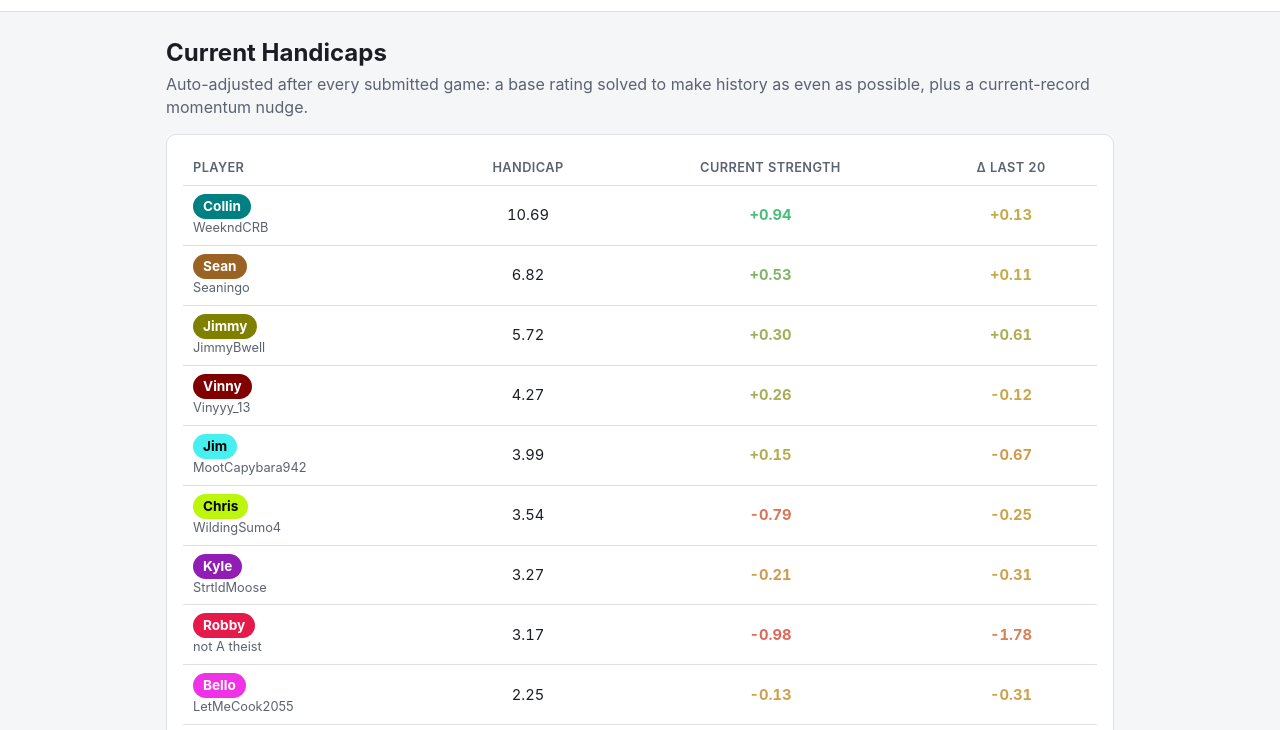
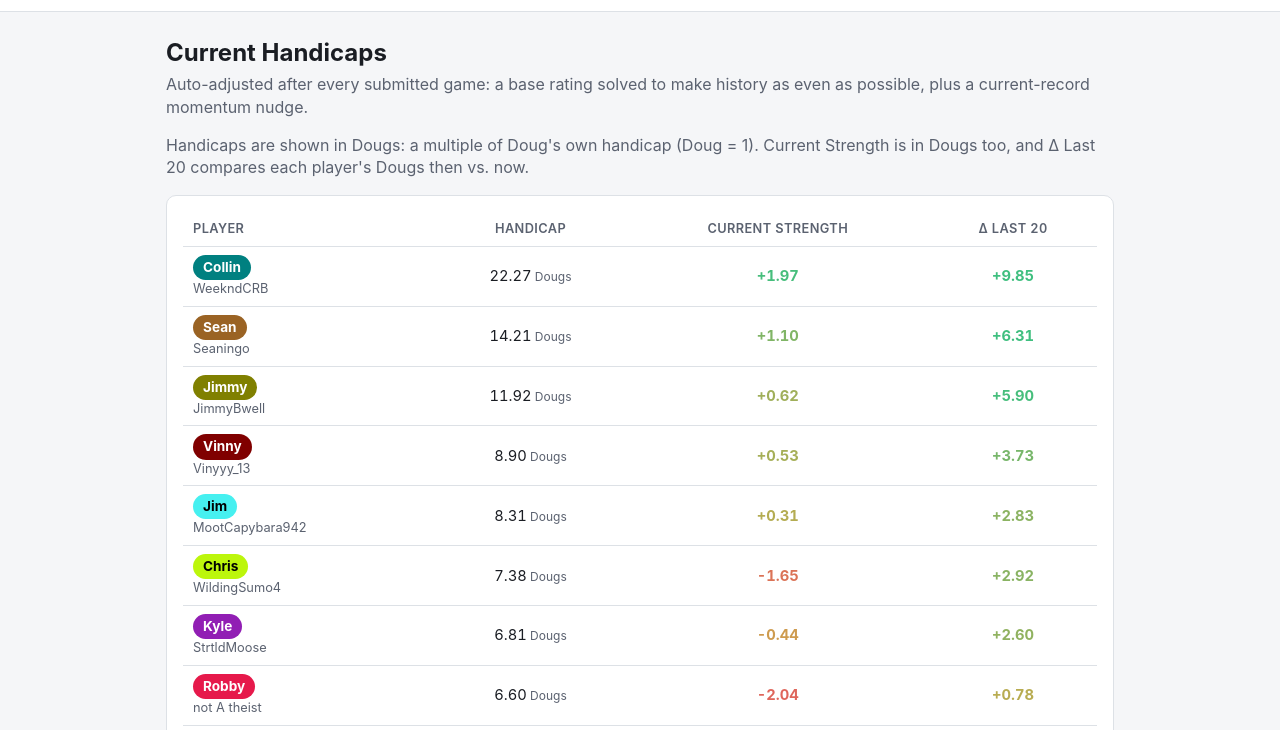
Before and after one commit to robbyho-aoe2/fortnite, a website: page public/handicaps.html in a window 1280 px wide. Shown: the part 50-780 px from the top of the page. Drawn offline with Linux system fonts and the light colour scheme.

Commit message:
Show handicaps as multiples of Doug's ("Dougs") on the Handicaps page
Display only - storage and the solver are untouched. Each player's
handicap is divided by Doug's published handicap (Doug reads just "Doug");
Current Strength uses the same unit, and Delta Last 20 compares each
player's Dougs against Doug's handicap at each point in time, so Doug is
always +0.00 and a moving Doug doesn't make everyone else look like they
changed.

Doug's published handicap has dipped to ~0 and slightly negative before
(base is floored at 0.25 but the strength factor can push the published
value lower), which would make a ratio explode - below 0.1 the page falls
back to raw handicaps with an explanatory note. Verified every row against
an independent computation and the fallback with a doctored Doug.

Cache-bust versions bumped (app.js v=4, style.css v=3).

Co-Authored-By: Claude Sonnet 5.5 <noreply@anthropic.com>

```diff
--- a/public/app.js
+++ b/public/app.js
@@ -102,6 +102,34 @@ function hcChangeOver(history, playerKey, stepsBack) {
   const past = history[pastIndex].publishedHC[playerKey];
   if (current == null || past == null) return null;
   return current - past;
+}
+
+// ---- Showing handicaps as multiples of Doug's ("Dougs") ----
+// Display only: handicaps are still stored and solved in raw units. Doug's own
+// published handicap is the unit, so Doug is exactly 1 ("Doug"). If his number
+// is too close to zero (it has dipped negative before - base is floored at
+// 0.25 but the strength factor can push the published value below that) a
+// ratio is meaningless or explodes, so callers get null and fall back to raw.
+const DOUG_UNIT_MIN = 0.1;
+function dougUnitFrom(dougHC) {
+  return Number.isFinite(dougHC) && dougHC >= DOUG_UNIT_MIN ? dougHC : null;
+}
+function dougUnit(players) {
+  return dougUnitFrom(players.find((p) => p.key === "doug")?.publishedHC);
+}
+
+// Change in a player's Dougs between now and `stepsBack` recomputes ago, with
+// each point measured against Doug's handicap *at that time* - so Doug is
+// always +0.00 and a rising Doug doesn't make everyone else look like they
+// dropped. Null if either end has no usable Doug unit (or no data).
+function hcDougChangeOver(history, playerKey, stepsBack) {
+  if (!history || history.length < 2) return null;
+  const now = history.at(-1).publishedHC;
+  const then = history[Math.max(0, history.length - 1 - stepsBack)].publishedHC;
+  const unitNow = dougUnitFrom(now.doug);
+  const unitThen = dougUnitFrom(then.doug);
+  if (unitNow == null || unitThen == null || now[playerKey] == null || then[playerKey] == null) return null;
+  return now[playerKey] / unitNow - then[playerKey] / unitThen;
 }
 
 // Kept in sync with lib/moose.js — duplicated here because app.js loads as a
--- a/public/handicaps.html
+++ b/public/handicaps.html
@@ -12,7 +12,7 @@
 <meta name="mobile-web-app-capable" content="yes" />
 <meta name="apple-mobile-web-app-capable" content="yes" />
 <meta name="apple-mobile-web-app-title" content="FTN Tracker" />
-<link rel="stylesheet" href="style.css?v=2" />
+<link rel="stylesheet" href="style.css?v=3" />
 </head>
 <body>
 <nav class="top">
@@ -27,6 +27,7 @@
 <div class="wrap">
   <h1>Current Handicaps</h1>
   <p class="sub">Auto-adjusted after every submitted game: a base rating solved to make history as even as possible, plus a current-record momentum nudge.</p>
+  <p class="sub" id="units-note"></p>
 
   <div class="card">
     <div class="table-scroll">
@@ -63,7 +64,7 @@
   </div>
 </div>
 
-<script src="app.js?v=3"></script>
+<script src="app.js?v=4"></script>
 <script>
 (async function () {
   const { players, games, config } = await loadData();
@@ -77,24 +78,41 @@
   const rows = visiblePlayers
     .sort((a, b) => (b.publishedHC || 0) - (a.publishedHC || 0));
 
+  // Handicaps are displayed in Dougs: multiples of Doug's own handicap (Doug
+  // = 1). Display only - everything is still stored and solved in raw units
+  // (see dougUnit in app.js). If Doug's handicap is too close to zero for a
+  // ratio to mean anything, fall back to the raw numbers and say so.
+  const unit = dougUnit(players);
+  document.getElementById("units-note").textContent = unit != null
+    ? "Handicaps are shown in Dougs: a multiple of Doug's own handicap (Doug = 1). Current Strength is in Dougs too, and Δ Last 20 compares each player's Dougs then vs. now."
+    : "Doug's handicap is too close to zero right now to use as a unit, so raw handicaps are shown instead.";
+  // Color scales below are defined in raw handicap points; in Dougs the same
+  // distance is 1/unit as many steps.
+  const scaleFactor = unit != null ? 1 / unit : 1;
+
   const tbody = document.querySelector("#leaderboard tbody");
   tbody.innerHTML = "";
   for (const p of rows) {
-    const last20 = hcChangeOver(history, p.key, 20);
+    const last20 = unit != null ? hcDougChangeOver(history, p.key, 20) : hcChangeOver(history, p.key, 20);
+    const strength = unit != null && p.strFac != null ? p.strFac / unit : p.strFac;
 
-    const strFacCell = el("td", { class: "num" }, fmtDelta(p.strFac));
+    const strFacCell = el("td", { class: "num" }, fmtDelta(strength));
     const last20Cell = el("td", { class: "num" }, fmtDelta(last20));
-    const strFacColor = deltaColor(p.strFac, 1);
-    const last20Color = deltaColor(last20, 3);
+    const strFacColor = deltaColor(strength, 1 * scaleFactor);
+    const last20Color = deltaColor(last20, 3 * scaleFactor);
     if (strFacColor) { strFacCell.style.color = strFacColor; strFacCell.style.fontWeight = "700"; }
     if (last20Color) { last20Cell.style.color = last20Color; last20Cell.style.fontWeight = "700"; }
+
+    const hcContent = unit == null ? fmtNum(p.publishedHC)
+      : p.key === "doug" ? "Doug"
+      : [fmtNum(p.publishedHC / unit), el("span", { class: "unit" }, " Dougs")];
 
     tbody.appendChild(el("tr", {}, [
       el("td", {}, [
         el("div", {}, playerPill(p)),
         el("div", { class: "player-sub" }, secondaryName(p)),
       ]),
-      el("td", { class: "num" }, fmtNum(p.publishedHC)),
+      el("td", { class: "num" }, hcContent),
       strFacCell,
       last20Cell,
     ]));
--- a/public/style.css
+++ b/public/style.css
@@ -233,3 +233,6 @@ button.primary:hover:not(:disabled) { filter: brightness(1.08); }
   font-size: 0.9rem;
 }
 .install-footer button.primary { align-self: auto; padding: 10px 18px; font-size: 0.95rem; }
+
+/* Small dim unit label after a number, e.g. the "Dougs" in "8.89 Dougs" */
+.unit { color: var(--text-dim); font-size: 0.75rem; font-weight: 400; }
```
Also changed, not shown: public/history.html (+2 -2 lines), public/index.html (+2 -2 lines), public/moose.html (+2 -2 lines), public/statistics.html (+2 -2 lines), README.md.
